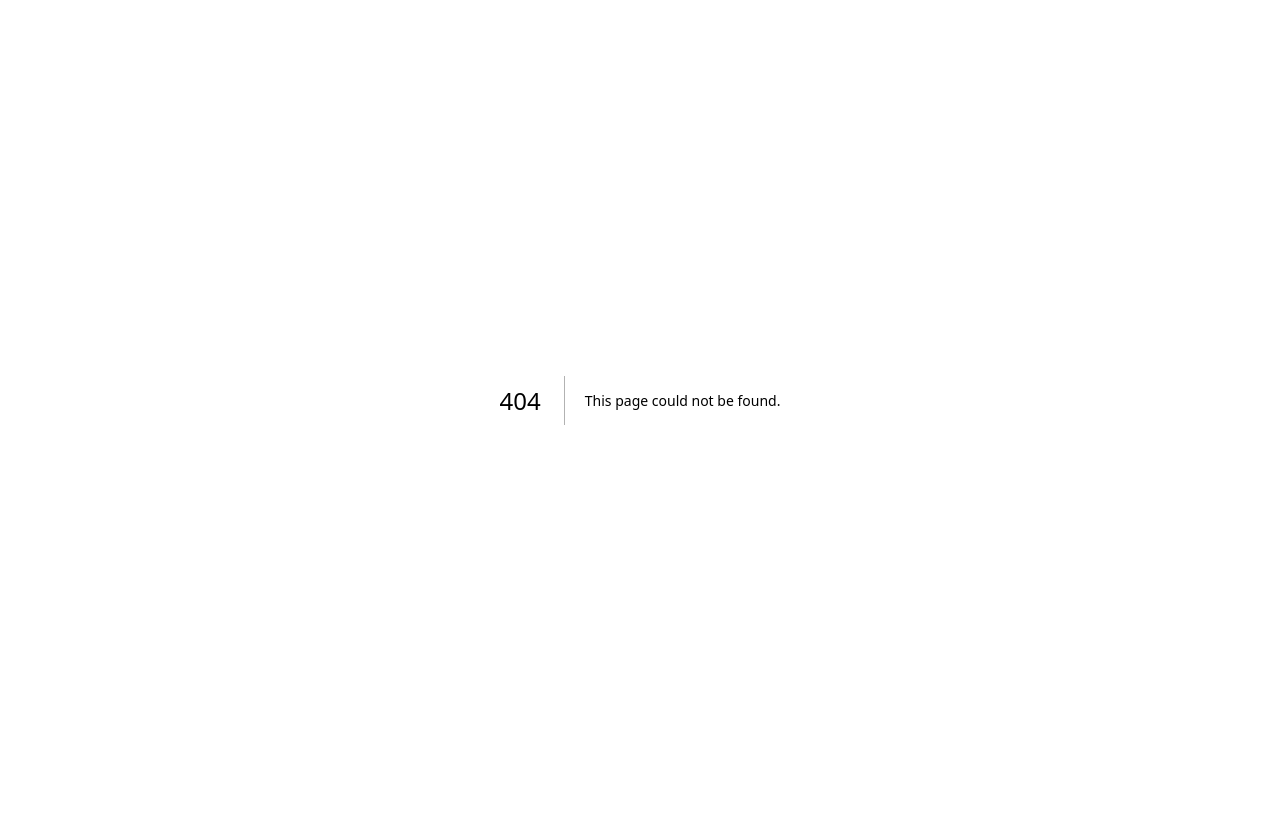
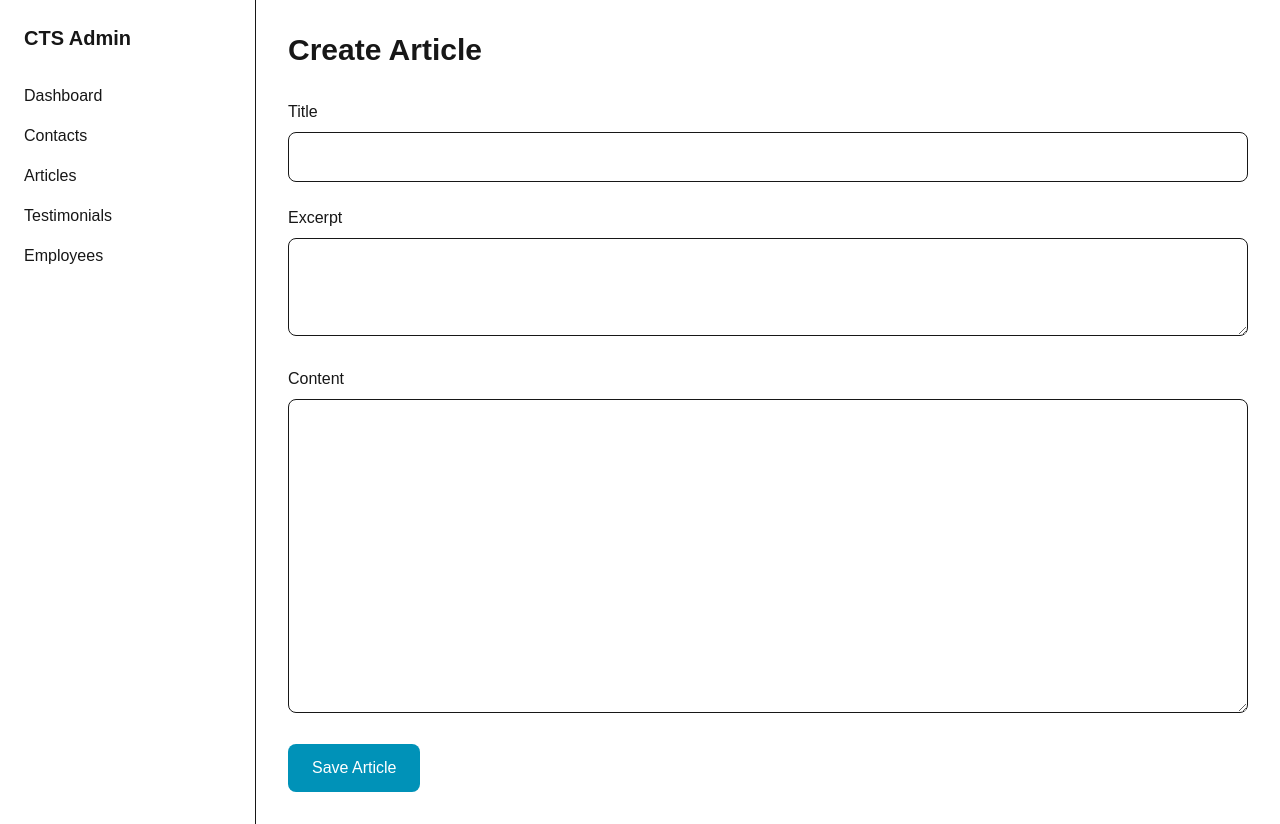
Before and after one commit to the-silent-coder/civilizationn-tech-solutions, a Next.js app in the folder frontend/: page /admin/articles/new in a window 1280 px wide. Before the commit this address had no page. Before the commit the page ends 800 px from the top, so only its background shows below. Built offline with nearby package versions, Linux system fonts and the light colour scheme.

Commit message:
feat: implement article management foundation and article editor. Also worked on Schema.prisma and other pages of admin folder like employee, tesimonial and article.

```diff
--- /dev/null
+++ b/frontend/app/admin/articles/new/page.tsx
@@ -0,0 +1,79 @@
+export default function NewArticlePage() {
+  return (
+    <div>
+
+      <h1 className="text-3xl font-bold mb-8">
+        Create Article
+      </h1>
+
+      <form className="space-y-6">
+
+        <div>
+          <label className="block mb-2">
+            Title
+          </label>
+
+          <input
+            type="text"
+            className="
+              w-full
+              border
+              rounded-lg
+              px-4
+              py-3
+            "
+          />
+        </div>
+
+        <div>
+          <label className="block mb-2">
+            Excerpt
+          </label>
+
+          <textarea
+            rows={3}
+            className="
+              w-full
+              border
+              rounded-lg
+              px-4
+              py-3
+            "
+          />
+        </div>
+
+        <div>
+          <label className="block mb-2">
+            Content
+          </label>
+
+          <textarea
+            rows={12}
+            className="
+              w-full
+              border
+              rounded-lg
+              px-4
+              py-3
+            "
+          />
+        </div>
+
+        <button
+          type="submit"
+          className="
+            px-6
+            py-3
+            rounded-lg
+            bg-cyan-600
+            text-white
+          "
+        >
+          Save Article
+        </button>
+
+      </form>
+
+    </div>
+  );
+}
--- a/frontend/app/admin/articles/page.tsx
+++ b/frontend/app/admin/articles/page.tsx
@@ -0,0 +1,42 @@
+import Link from "next/link";
+
+export default function ArticlesPage() {
+  return (
+    <div>
+
+      <div className="flex justify-between items-center mb-8">
+
+        <h1 className="text-3xl font-bold">
+          Articles
+        </h1>
+
+        <Link
+            href="/admin/articles/new"
+            className="
+            px-4
+            py-2
+            rounded-lg
+            bg-cyan-600
+            text-white
+            "
+        >
+            Create Article
+        </Link>
+
+      </div>
+
+      <div className="border rounded-xl p-6">
+
+        <h2 className="font-semibold">
+          No Articles Yet
+        </h2>
+
+        <p className="text-foreground/70 mt-2">
+          Create your first article.
+        </p>
+
+      </div>
+
+    </div>
+  );
+}
--- a/frontend/app/admin/employees/page.tsx
+++ b/frontend/app/admin/employees/page.tsx
@@ -0,0 +1,19 @@
+export default function EmployeesPage() {
+  return (
+    <div>
+      <h1 className="text-3xl font-bold mb-8">
+        Employees
+      </h1>
+
+      <div className="border rounded-xl p-6">
+        <h2 className="font-semibold">
+          Employee Management
+        </h2>
+
+        <p className="text-foreground/70 mt-2">
+          Employee management functionality will be added in a future phase.
+        </p>
+      </div>
+    </div>
+  );
+}
--- a/frontend/app/admin/testimonials/page.tsx
+++ b/frontend/app/admin/testimonials/page.tsx
@@ -0,0 +1,3 @@
+export default function TestimonialPage() {
+  return <div>...</div>;
+}
```
Also changed, not shown: 1 other file (tests, documents, lock files or other folders).
